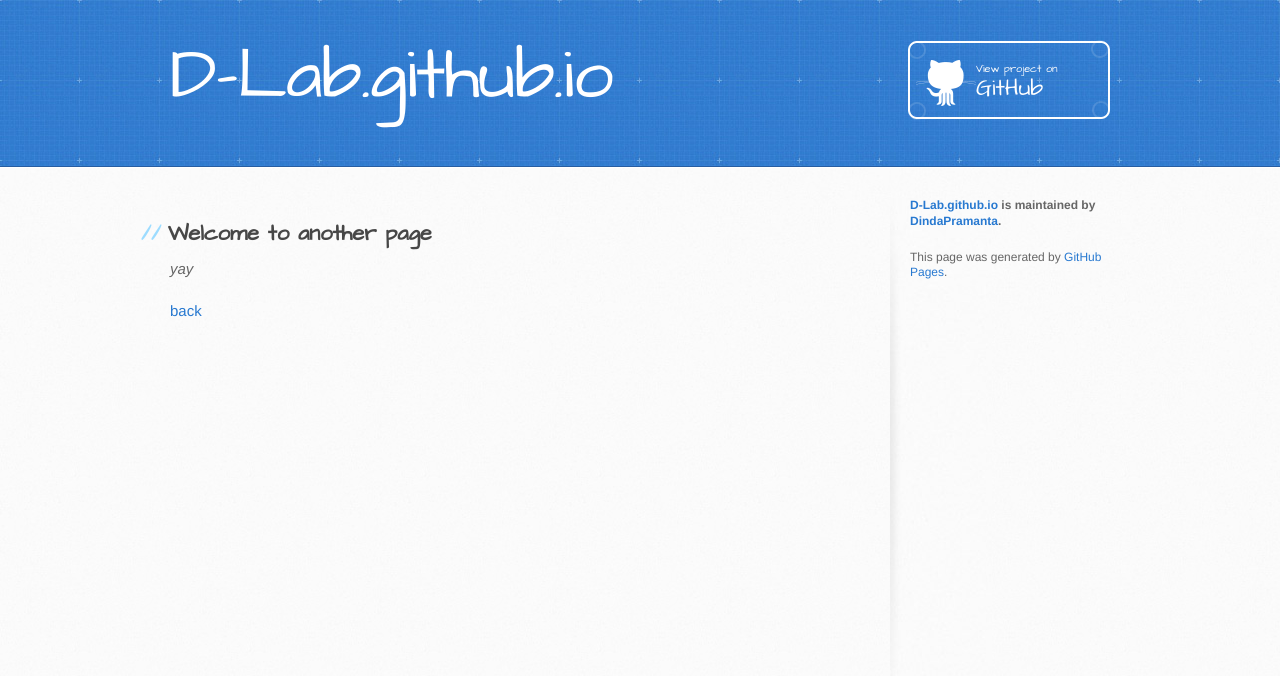
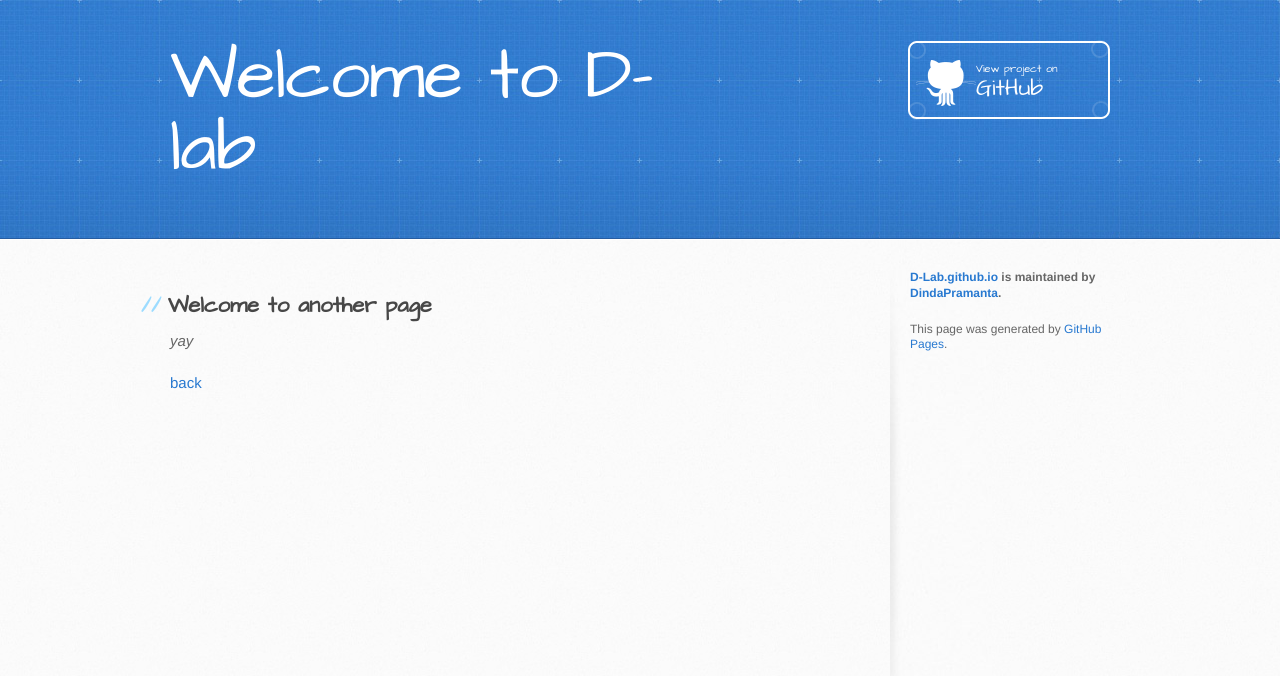
Before and after one commit to DindaPramanta/D-Lab.github.io, a Jekyll site: the page built from another-page.md, in a window 1280 px wide. Shown: the top 676 px of the page. Built offline with Jekyll 4.4.1, drawn with Linux system fonts in a browser that asks for light colours; the repository's description, which GitHub fills in, is left out; our own code applies the rules of GitHub Pages for plain Markdown files.

Commit message:
Update default.html

```diff
--- a/_layouts/default.html
+++ b/_layouts/default.html
@@ -20,7 +20,7 @@
     <header>
       <div class="inner">
         <a href="{{ '/' | absolute_url }}">
-          <h1>{{ site.title | default: site.github.repository_name }}</h1>
+          <h1>Welcome to D-lab</h1>
         </a>
         <h2>{{ site.description | default: site.github.project_tagline }}</h2>
         {% if site.github.is_project_page %}
```
